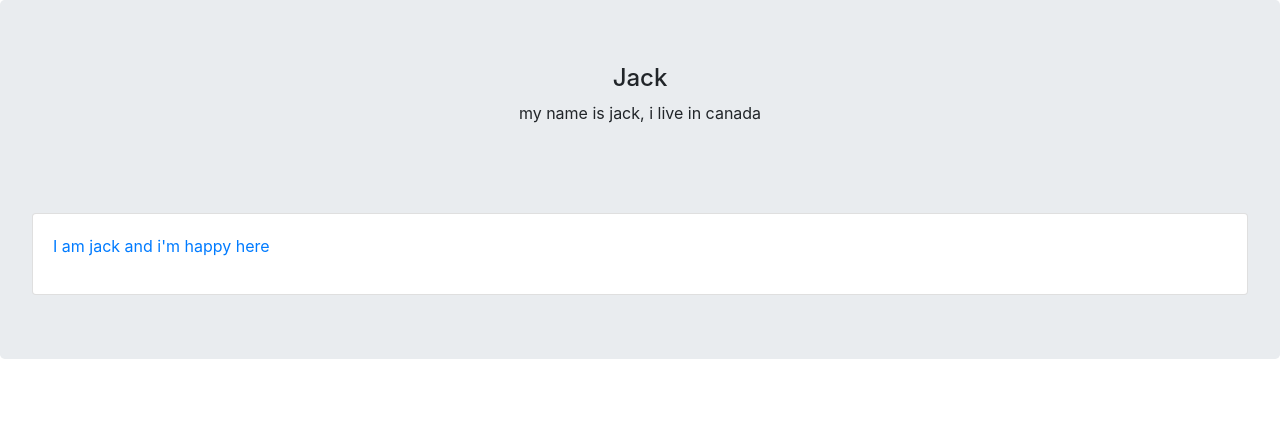
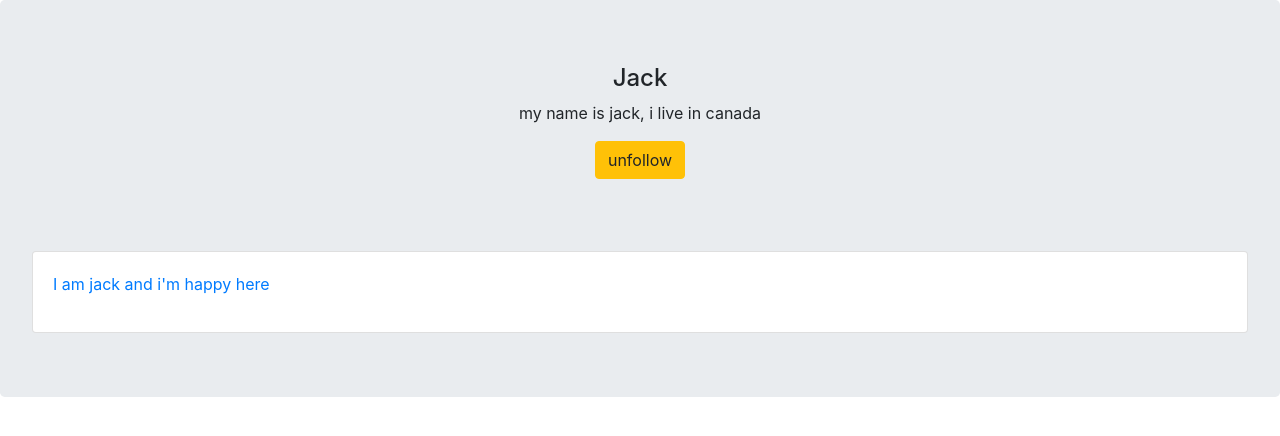
Before and after one commit to sarahghanei/django-social, a Django app: page /account/dashboard/2/ in a window 1280 px wide. Shown: the part 56-492 px from the top of the page. Run offline with Django 3.2, Linux system fonts and the light colour scheme; a user stored in the database is signed in; data comes from the database, SQL or seed files in the repository; both versions use the stored data as it was after the commit; some libraries are stand-ins or nearby versions.

Commit message:
add ep33

```diff
--- a/account/admin.py
+++ b/account/admin.py
@@ -1,7 +1,7 @@
 from django.contrib import admin
 from django.contrib.auth.admin import UserAdmin
 from django.contrib.auth.models import User
-from .models import Profile
+from .models import Profile, Relation
 
 
 class ProfileInline(admin.StackedInline):
@@ -15,3 +15,4 @@ class ExtendedProfileAdmin(UserAdmin):
 
 admin.site.unregister(User)
 admin.site.register(User, ExtendedProfileAdmin)
+admin.site.register(Relation)
--- a/account/static/account/js/script.js
+++ /dev/null
@@ -1,2 +0,0 @@
-
-alert('Hello');
--- a/account/templates/account/dashboard.html
+++ b/account/templates/account/dashboard.html
@@ -14,6 +14,13 @@
     {% endif %}
     <h4 class="text-center">{{ user.username|capfirst }}</h4>
     <p class="text-center">{{ user.profile.bio }}</p>
+
+    {% if request.user.id != user.id and not is_following %}
+    <button id="following-btn" style="display:block" class="btn btn-primary text-center mx-auto">follow</button>
+    {% elif request.user.id != user.id and is_following %}
+    <button id="following-btn" style="display:block" class="btn btn-warning text-center mx-auto">unfollow</button>
+    {% endif %}
+
     <br/><br/><br/>
     {% for post in posts %}
         <div class="card">
--- a/account/urls.py
+++ b/account/urls.py
@@ -11,4 +11,6 @@ urlpatterns = [
 	path('edit_profile/<int:user_id>/', views.edit_profile, name='edit_profile'),
 	path('phone_login/', views.phone_login, name='phone_login'),
 	path('verify/<str:phone>/<int:rand_num>/', views.verify, name='verify'),
+	path('follow/', views.follow, name='follow'),
+	path('unfollow/', views.unfollow, name='unfollow'),
 ]
--- a/account/views.py
+++ b/account/views.py
@@ -7,7 +7,7 @@ from posts.models import Post
 from django.contrib.auth.decorators import login_required
 from random import randint
 from kavenegar import *
-from .models import Profile
+from .models import Profile, Relation
 
 
 def user_login(request):
@@ -54,9 +54,13 @@ def user_dashboard(request, user_id):
 	user = get_object_or_404(User, pk=user_id)
 	posts = Post.objects.filter(user=user)
 	self_dash = False
+	is_following = False
+	relation = Relation.objects.filter(from_user=request.user, to_user=user)
+	if relation.exists():
+		is_following = True
 	if request.user.id == user_id:
 		self_dash = True
-	return render(request, 'account/dashboard.html', {'user':user, 'posts':posts, 'self_dash':self_dash})
+	return render(request, 'account/dashboard.html', {'user':user, 'posts':posts, 'self_dash':self_dash, 'is_following':is_following})
 
 
 
@@ -106,3 +110,10 @@ def verify(request, phone, rand_num):
 	else:
 		form = VerifyCodeForm()
 	return render(request, 'account/verify.html', {'form':form})
+
+
+def follow(request):
+	pass
+
+def unfollow(request):
+	pass
```
Also changed, not shown: db.sqlite3.
